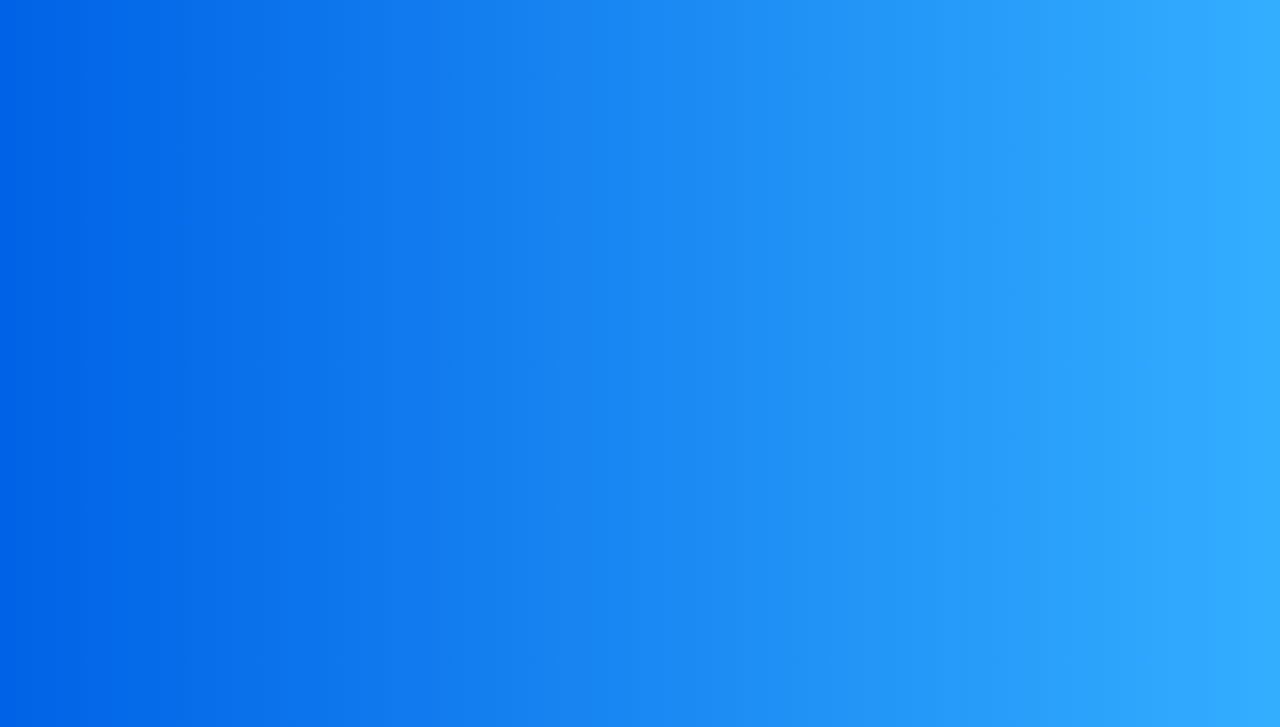
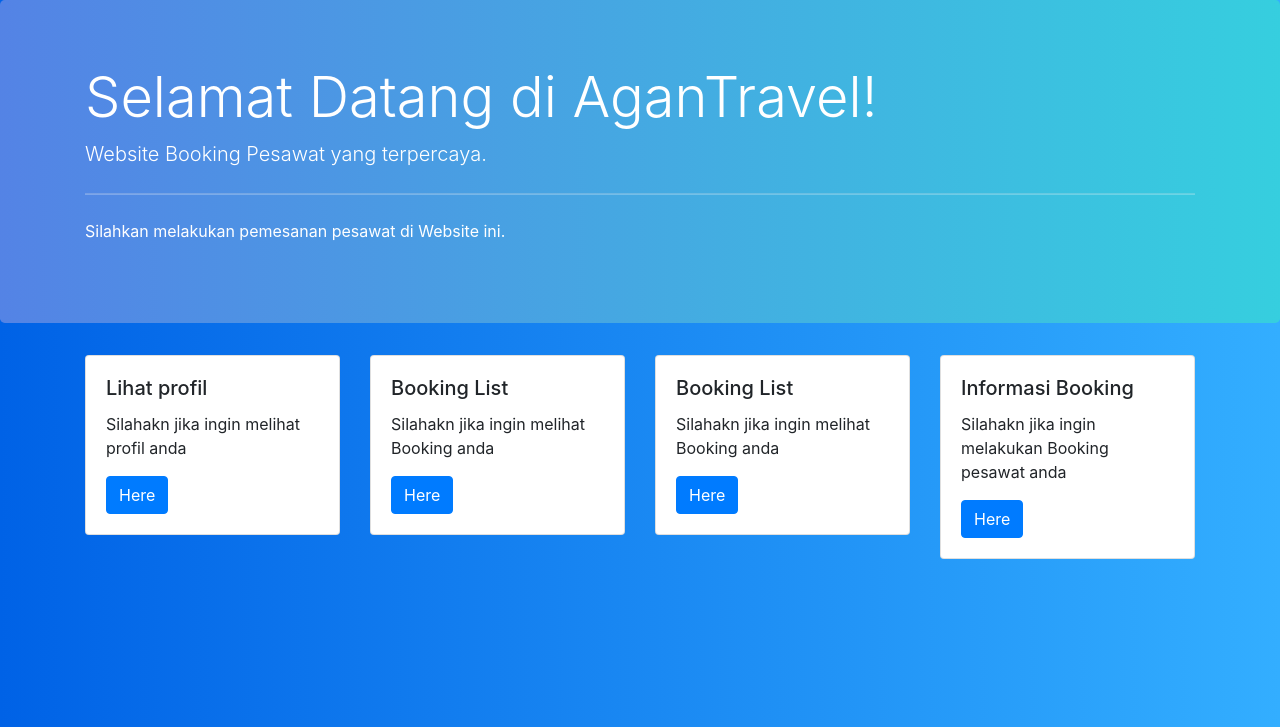
Before and after one commit to jotamba/AganTravel, a PHP site: page /Home.html in a window 1280 px wide. Shown: the part 73-800 px from the top of the page. Run offline with PHP 8.4, Linux system fonts and the light colour scheme.

Commit message:
Halaman Home nya sama kalo mau pake jumbotron bole biar agak bagus di page lain

```diff
--- a/Home.html
+++ b/Home.html
@@ -12,6 +12,11 @@
       rel="stylesheet"
       href="https://cdnjs.cloudflare.com/ajax/libs/font-awesome/4.7.0/css/font-awesome.min.css"
     />
+    <link href="https://cdn.jsdelivr.net/npm/bootstrap@5.0.2/dist/css/bootstrap.min.css" rel="stylesheet" integrity="sha384-EVSTQN3/azprG1Anm3QDgpJLIm9Nao0Yz1ztcQTwFspd3yD65VohhpuuCOmLASjC" crossorigin="anonymous">
+    <script src="https://cdn.jsdelivr.net/npm/bootstrap@5.0.2/dist/js/bootstrap.bundle.min.js" integrity="sha384-MrcW6ZMFYlzcLA8Nl+NtUVF0sA7MsXsP1UyJoMp4YLEuNSfAP+JcXn/tWtIaxVXM" crossorigin="anonymous"></script>
+    <link rel="stylesheet" href="https://cdn.jsdelivr.net/npm/bootstrap@4.5.3/dist/css/bootstrap.min.css" integrity="sha384-TX8t27EcRE3e/ihU7zmQxVncDAy5uIKz4rEkgIXeMed4M0jlfIDPvg6uqKI2xXr2" crossorigin="anonymous">
+    <script src="https://code.jquery.com/jquery-3.5.1.slim.min.js" integrity="sha384-DfXdz2htPH0lsSSs5nCTpuj/zy4C+OGpamoFVy38MVBnE+IbbVYUew+OrCXaRkfj" crossorigin="anonymous"></script>
+    <script src="https://cdn.jsdelivr.net/npm/bootstrap@4.5.3/dist/js/bootstrap.bundle.min.js" integrity="sha384-ho+j7jyWK8fNQe+A12Hb8AhRq26LrZ/JpcUGGOn+Y7RsweNrtN/tE3MoK7ZeZDyx" crossorigin="anonymous"></script>
     <link rel="stylesheet" href="assets/css/style.css" />
     <title>Home</title>
 </head>
@@ -71,5 +76,57 @@
           </div>
         </nav>
       </div>
+
+      <selection class="jumbotron-bg">
+        <div class="jumbotron warna-bg text-white">
+          <div class="container">
+            <h1 class="display-4">Selamat Datang di AganTravel!</h1>
+            <p class="lead">Website Booking Pesawat yang terpercaya.</p>
+            <hr class=my-4>
+            <p>Silahkan melakukan pemesanan pesawat di Website ini.</p>
+          </div>
+        </div>
+      </selection>
+
+      <div class="container">
+        <div class="row">
+          <div class="col-md-3 mb-2">
+            <div class="card">
+              <div class="card-body">
+                <h5 class="card-title">Lihat profil</h5>
+                <p class="card-text">Silahakn jika ingin melihat profil anda</p>
+                <a href="Profil.html" class="btn btn-primary">Here</a>
+              </div>
+            </div>
+          </div>
+          <div class="col-md-3 mb-2">
+            <div class="card">
+              <div class="card-body">
+                <h5 class="card-title">Booking List</h5>
+                <p class="card-text">Silahakn jika ingin melihat Booking anda</p>
+                <a href="bookinglist.html" class="btn btn-primary">Here</a>
+              </div>
+            </div>
+          </div>
+          <div class="col-md-3 mb-2">
+            <div class="card">
+              <div class="card-body">
+                <h5 class="card-title">Booking List</h5>
+                <p class="card-text">Silahakn jika ingin melihat Booking anda</p>
+                <a href="bookinglist.html" class="btn btn-primary">Here</a>
+              </div>
+            </div>
+          </div>
+          <div class="col-md-3 mb-2">
+            <div class="card">
+              <div class="card-body">
+                <h5 class="card-title">Informasi Booking</h5>
+                <p class="card-text">Silahakn jika ingin melakukan Booking pesawat anda</p>
+                <a href="InformasiBooking.html" class="btn btn-primary">Here</a>
+              </div>
+            </div>
+          </div>
+        </div>
+      </div>
 </body>
 </html>
--- a/assets/css/style.css
+++ b/assets/css/style.css
@@ -192,3 +192,12 @@ body {
   color: white !important;
   background-color: #3b5998;
 }
+
+.warna-bg{
+  background: linear-gradient(to right, rgba(91,134,229, .92), rgba(54,209,220, .92));
+}
+
+.jumbotron-bg{
+  background-size: cover;
+  background: url(../img/inline_image_preview.jpg);
+}
```
Also changed, not shown: assets/img/6d8dc187bd8bf9cf281d75de8f42bec8.png (added), assets/img/AirAsia.jpg (added), assets/img/inline_image_preview.jpg (added), assets/img/profil.jpg (added).
